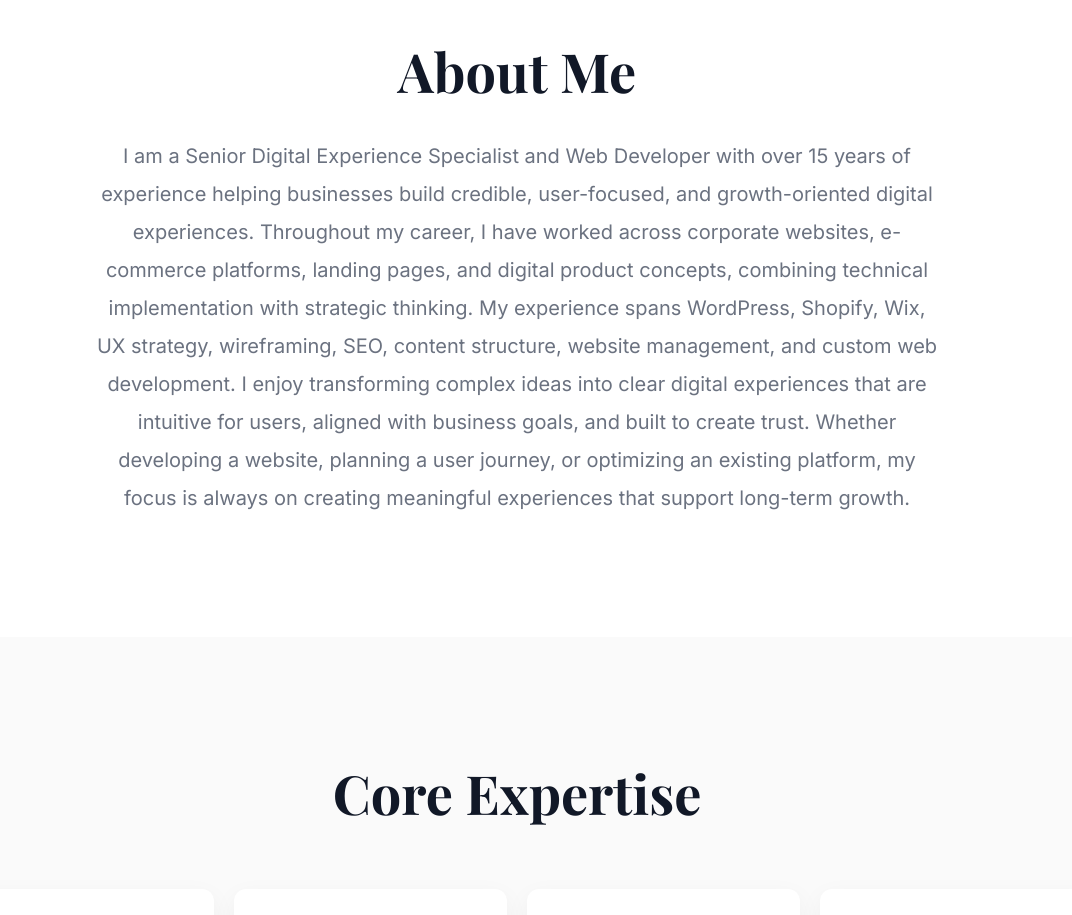
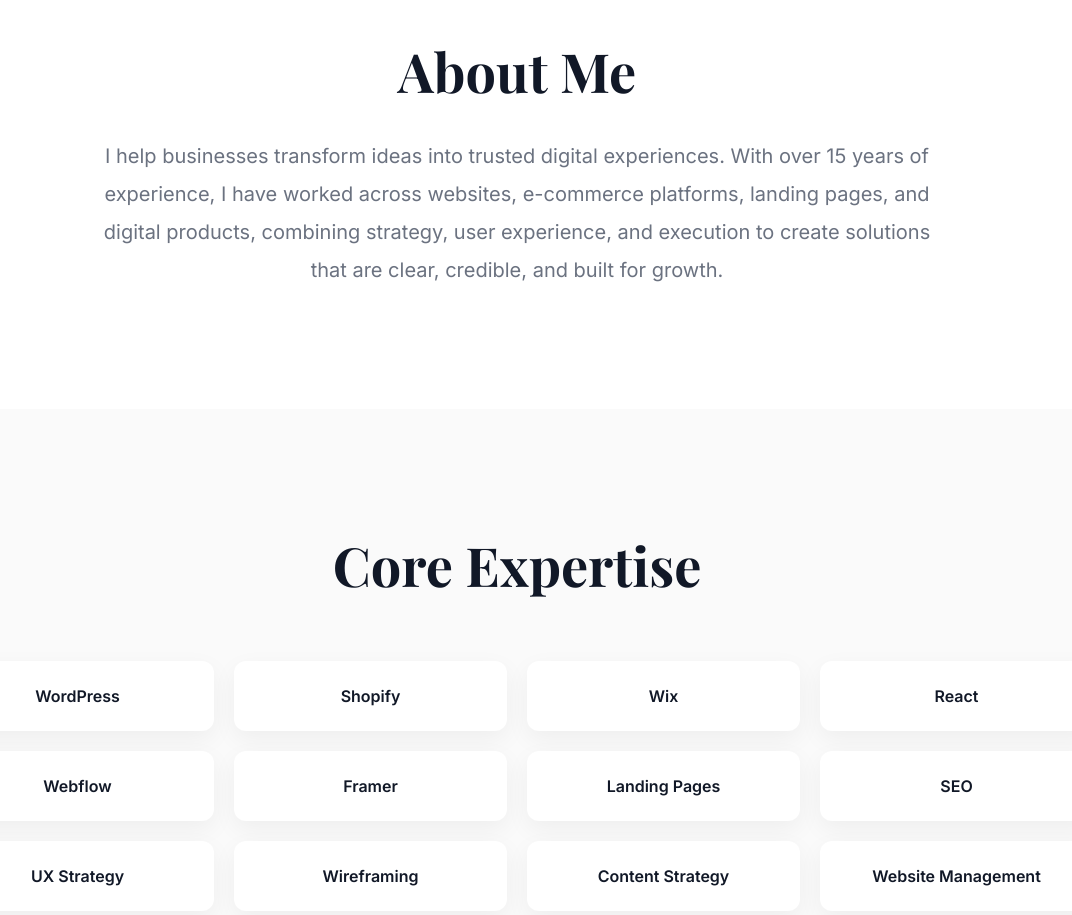
Before and after one commit to ShahrzadRasekh/Portfolio-Shahrzad-2026, a React (Vite) app: page / in a window 1280 px wide. Shown: the part 880-1795 px from the top of the page, without its empty margins (123-1195 px from the left). Built offline with nearby package versions, Linux system fonts and the light colour scheme.

Commit message:
changeaboutme

```diff
--- a/src/components/About.jsx
+++ b/src/components/About.jsx
@@ -7,11 +7,10 @@
         <h2>About Me</h2>
 
         <p>
-        I am a Senior Digital Experience Specialist and Web Developer with over 15 years of experience helping businesses build credible, user-focused, and growth-oriented digital experiences.
+        I help businesses transform ideas into trusted digital experiences.
 
-Throughout my career, I have worked across corporate websites, e-commerce platforms, landing pages, and digital product concepts, combining technical implementation with strategic thinking. My experience spans WordPress, Shopify, Wix, UX strategy, wireframing, SEO, content structure, website management, and custom web development.
+With over 15 years of experience, I have worked across websites, e-commerce platforms, landing pages, and digital products, combining strategy, user experience, and execution to create solutions that are clear, credible, and built for growth.
 
-I enjoy transforming complex ideas into clear digital experiences that are intuitive for users, aligned with business goals, and built to create trust. Whether developing a website, planning a user journey, or optimizing an existing platform, my focus is always on creating meaningful experiences that support long-term growth.
 
         </p>
 
```
